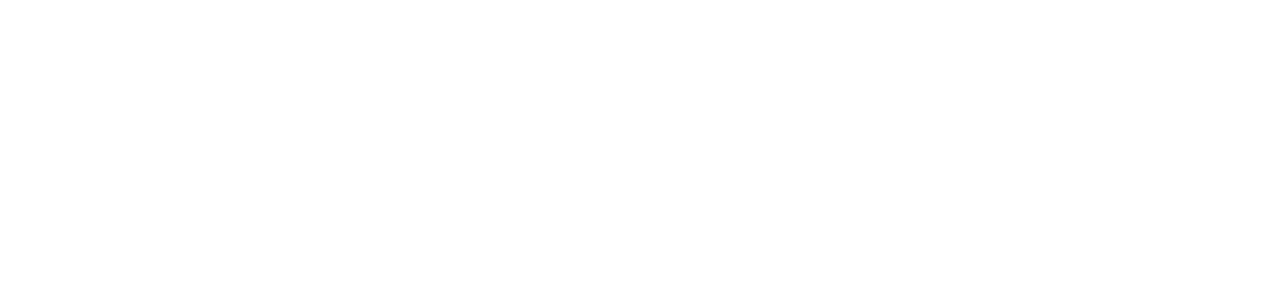
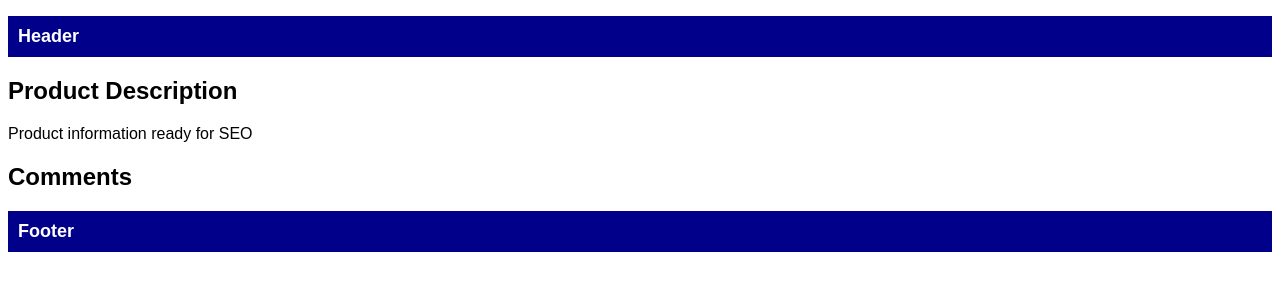
Before and after one commit to mowalky/nextjs-streaming, a Next.js app: page / in a window 1280 px wide. Shown: the top 300 px of the page. Built offline with nearby package versions, Linux system fonts and the light colour scheme.

Commit message:
description promise

```diff
--- a/app/page.tsx
+++ b/app/page.tsx
@@ -1,6 +1,24 @@
 import Image from "next/image";
 import styles from "./page.module.css";
 
-export default function Home() {
-  return <div></div>;
+const fetchDescription = () =>
+  new Promise((resolve) =>
+    setTimeout(() => resolve("Product information ready for SEO"), 100)
+  );
+
+export default async function Home() {
+  const description = (await fetchDescription()) as string;
+
+  return (
+    <>
+      <header>Header</header>
+
+      <h2>Product Description</h2>
+      <p>{description}</p>
+
+      <h2>Comments</h2>
+
+      <footer>Footer</footer>
+    </>
+  );
 }
```
